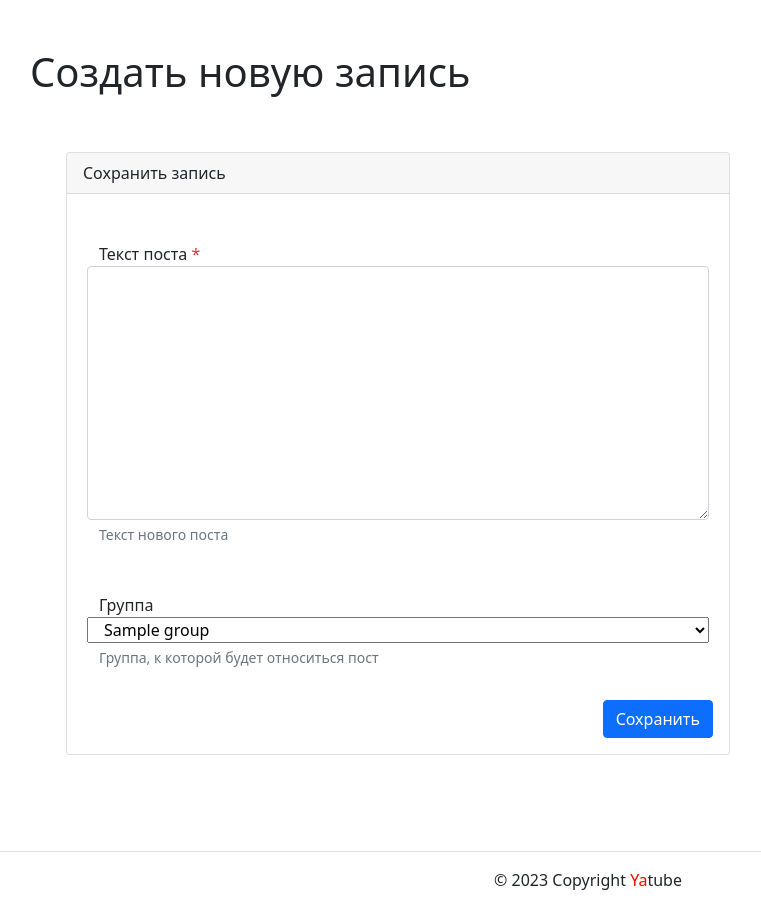
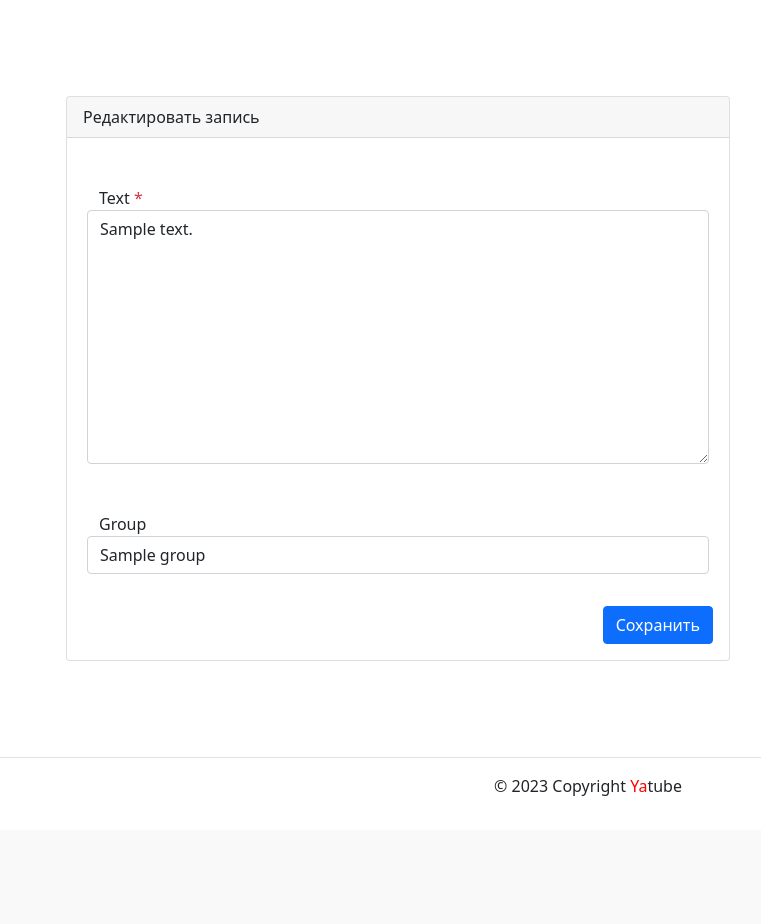
Before and after one commit to WoundedEmperor/hw02_community, a Django app: page /posts/1/edit/ in a window 1280 px wide. Shown: the part 56-980 px from the top of the page, without its empty margins (52-813 px from the left). After the commit the page ends 852 px from the top, so only its background shows below. Run offline with Django 3.2, Linux system fonts and the light colour scheme; a user stored in the database is signed in; tables that the repository leaves empty hold one stand-in row (values such as "Sample post"); some libraries are stand-ins or nearby versions.

Commit message:
repair ver. 22.03.2023 13:50

```diff
--- a/yatube/posts/views.py
+++ b/yatube/posts/views.py
@@ -94,16 +94,18 @@
 @login_required
 def post_edit(request, post_id):
     template = 'posts/create_post.html'
-    post = get_object_or_404(Post, id=post_id)
+    post = get_object_or_404(Post, pk=post_id)
     is_edit = True
-    if post.author != request.user:
+    if request.user.id != post.author.id:
         return redirect('posts:post_detail', post_id)
     if request.method == 'POST':
-        form = PostForm(request.POST or None, instance=post)
+        form = PostForm(request.POST, instance=post)
         if form.is_valid():
             form.save()
-            return redirect('posts:post_detail', post_id)
-        return render(request, 'posts:post_create.html', {'form': form})
+            return redirect('posts:post_detail', post_id=post.id)
+        return render(
+            request, template, {'form': form}
+        )
     form = PostForm(instance=post)
     context = {
         'form': form,
--- a/yatube/templates/posts/create_post.html
+++ b/yatube/templates/posts/create_post.html
@@ -1,48 +1,56 @@
 {% extends "base.html" %}
-{% block title %}О чём вы хотели бы рассказать?{% endblock %}
+{% block title %}
+  {% if is_edit %}
+    Редактировать запись
+  {% else %}
+    Добавить запись
+  {% endif %}
+{% endblock %}
 
 {% block content %}
-  <h1>
-    Создать новую запись
-  </h1>
+{% load user_filters %}
   <div class='row justify-cintent-center'>
     <div class="col-md-8 p-5">
       <div class="card">
         <div class="card-header">
           {% if is_edit %}
-            Сохранить запись
+            Редактировать запись
           {% else %}
             Новая запись
           {% endif %}
         </div>
         <div class="card-body">
-
+          {% if form.errors %}
+            {% for field in form %}
+              {% for error in field.errors %}
+               <div class="alert alert-danger">
+                 {{ error|escape }}
+               </div>
+              {% endfor %}
+            {% endfor %}
+          {% endif %}
           {% if is_edit %}
-          <form method="post" action="{% url 'posts:post_edit' %}" class="form-content-center">
+            <form method="post" action="{% url 'posts:post_edit' form.instance.id %}">
           {% else %}
-          <form method="post" action="{% url 'posts:post_create' %}" class="form-content-center">
+            <form method="post" action="{% url 'posts:post_create' %}">
           {% endif %}
           {% csrf_token %}
+            {% for field in form %}
               <div class="form-group row my-3 p-3">
-              <label for="id_text">
-                Текст поста
-                <span class="required text-danger">*</span>
+                <label for="{{ field.id_for_label }}">
+                  {{ field.label }}
+                    {% if field.field.required %}
+                      <span class="required text-danger" >*</span>
+                    {% endif %}
                 </label>
-              <textarea name="text" cols="40" rows="10" class="form-control" required id="id_text">
-              </textarea>
-              <small id="id_text-help" class="form-text text-muted">
-                Текст нового поста
+                {{ field|addclass:'form-control' }}
+                {% if field.help_text %}
+                  <small id="{{ field.id_for_label }}- help" class="form-text text-muted">
+                    {{ field.help_text|safe}}
                   </small>
+                {% endif %}
               </div>
-            <div class="form-group row my-3 p-3">
-              <label for="id_group">
-                Группа
-              </label>
-              {{ form.group }}
-              <small id="id_group-help" class="form-text text-muted">
-                Группа, к которой будет относиться пост
-              </small>
-            </div>
+            {% endfor %}
             <div class="d-flex justify-content-end">
               <button type="submit" class="btn btn-primary">
                 {% if is_edit %}
```
Lines whose indentation alone changed are shown as unchanged.
